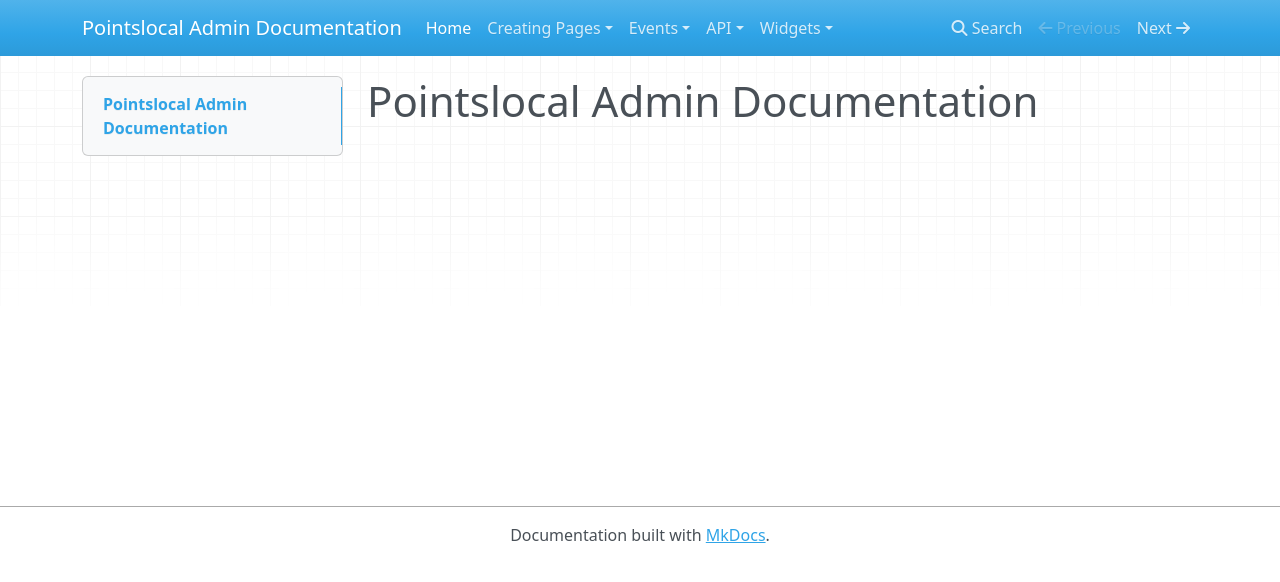
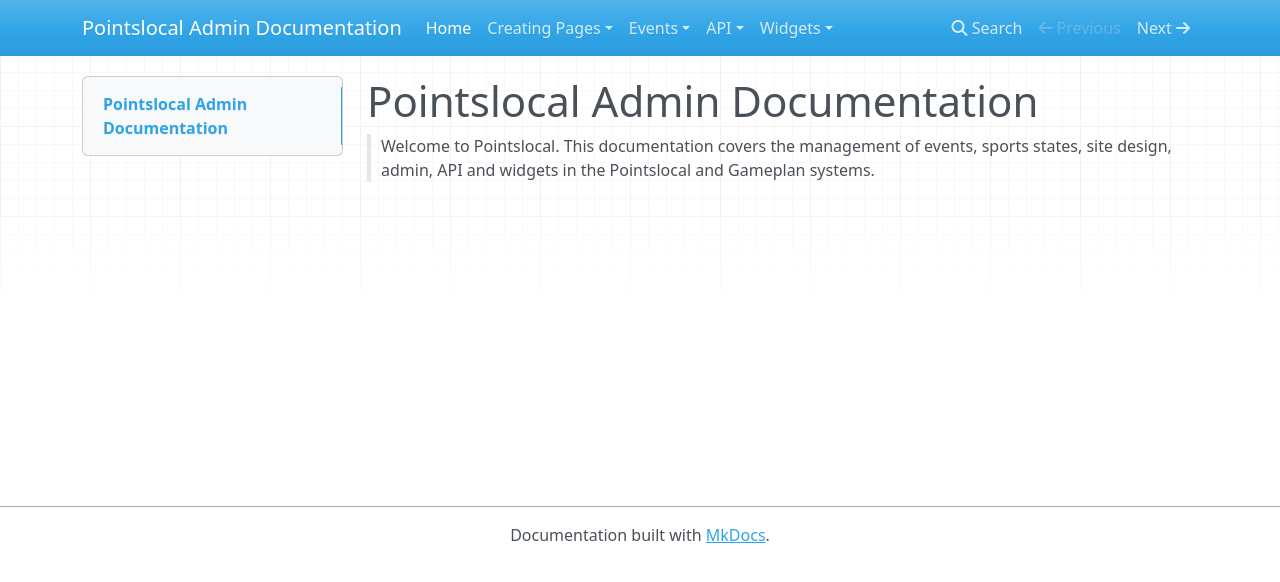
Before and after one commit to pointslocal/admin-docs, an MkDocs documentation site: the page built from docs/index.md, in a window 1280 px wide. Shown: the top 582 px of the page. Built offline with MkDocs 1.6.1, drawn with Linux system fonts in a browser that asks for light colours; nearby versions of some CDN libraries; old or Windows-style settings are respelled for this version of MkDocs.

Commit message:
Adds minor detail to index

```diff
--- a/docs/index.md
+++ b/docs/index.md
@@ -1 +1,3 @@
 # Pointslocal Admin Documentation
+
+> Welcome to Pointslocal.  This documentation covers the management of events, sports states, site design, admin, API and widgets in the Pointslocal and Gameplan systems.
```
